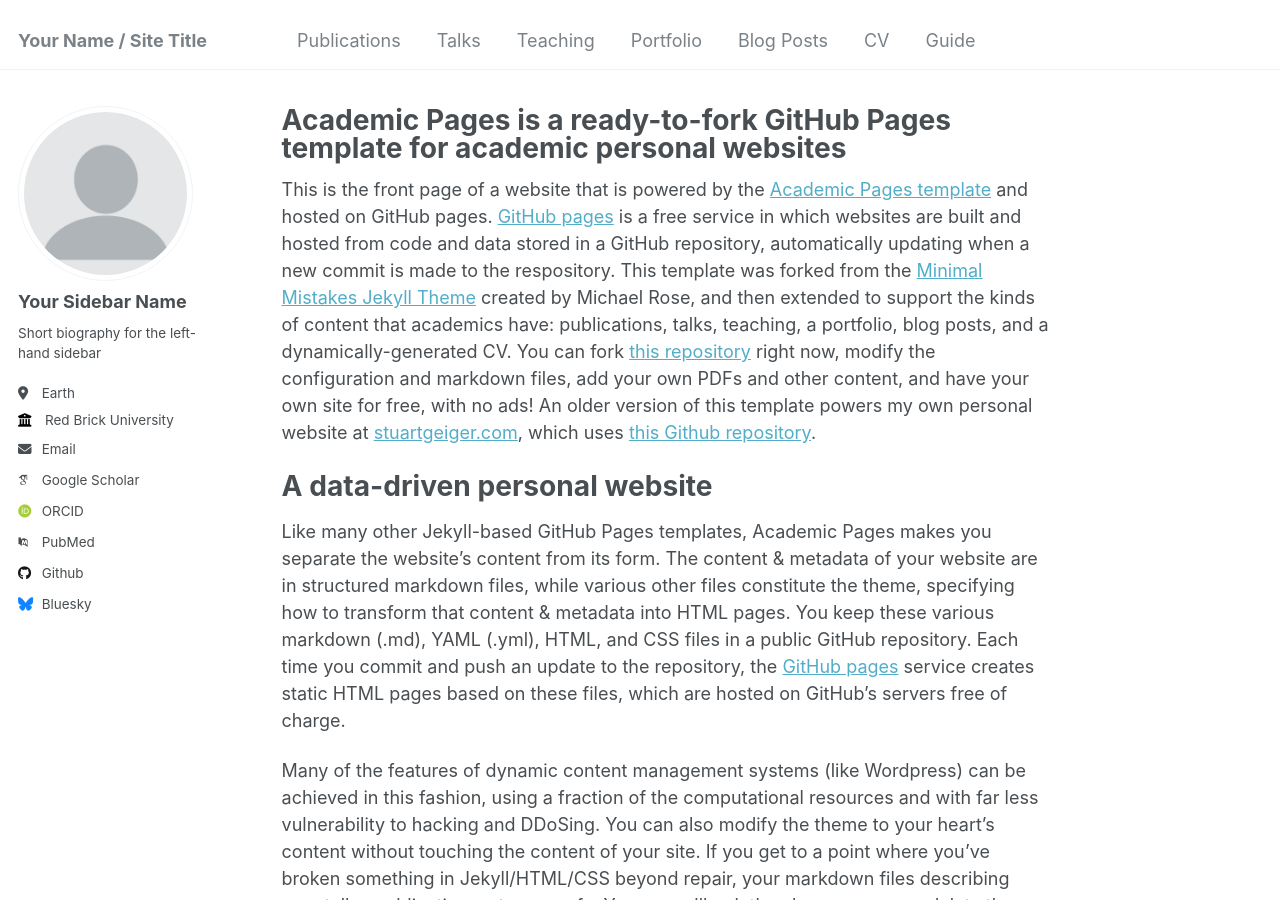
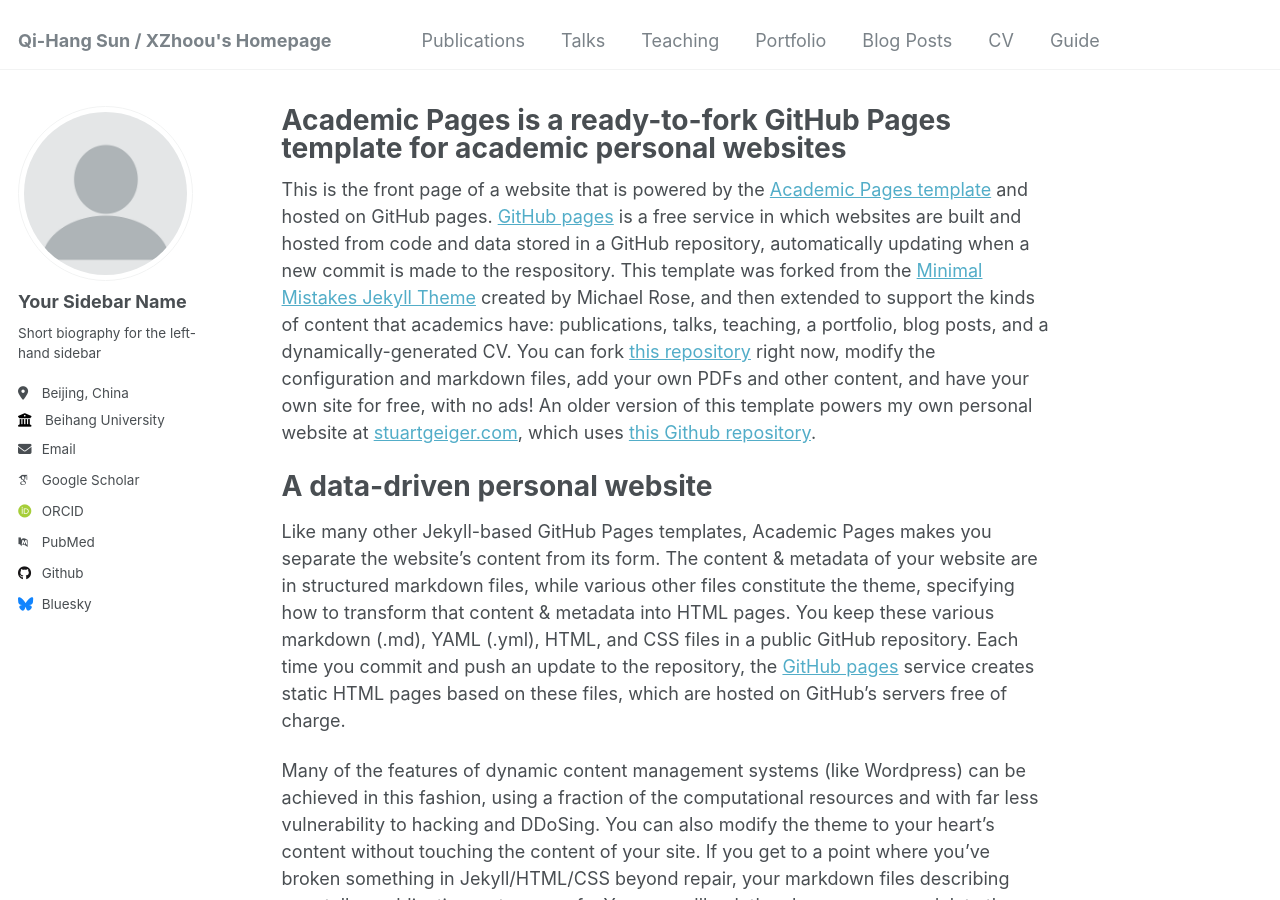
Before and after one commit to XZhoou/XZhoou.github.io, a Jekyll site: the page built from _pages/about.md, in a window 1280 px wide and 900 px high. Built offline with Jekyll 4.4.1, drawn with Linux system fonts in a browser that asks for light colours; some web fonts are replaced.

Commit message:
solve conflict

```diff
--- a/_config.yml
+++ b/_config.yml
@@ -8,7 +8,7 @@
 
 # Basic Site Settings
 locale                   : "en-US"
-title                    : "Your Name / Site Title"
+title                    : "Qi-Hang Sun / XZhoou's Homepage"
 title_separator          : "-"
 name                     : &name "Your Name"
 description              : &description "personal description"
@@ -25,10 +25,10 @@
   name             : "Your Sidebar Name"
   pronouns         : # example: "she/her"
   bio              : "Short biography for the left-hand sidebar"
-  location         : "Earth"
-  employer         : "Red Brick University"
+  location         : "Beijing, China"
+  employer         : "Beihang University"
   uri              : # URL
-  email            : "none@example.org"
+  email            : "sunqihang@buaa.edu.cn"
 
   # Academic websites
   arxiv            : # URL - Update with the correct link to your profile
```
